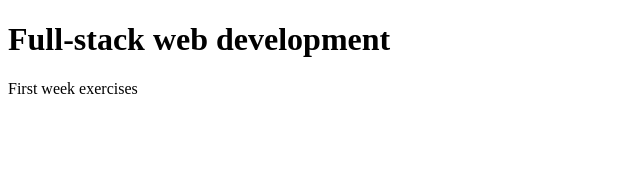
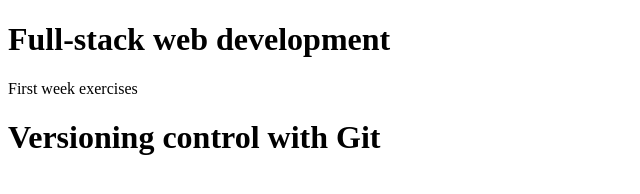
Before and after one commit to skrunic/npm-test, a plain HTML site: page index.html in a window 1280 px wide. Shown: the whole page, without its empty margins (0-640 px from the left). Drawn offline with Linux system fonts and the light colour scheme.

Commit message:
Add main container

```diff
--- a/index.html
+++ b/index.html
@@ -9,5 +9,9 @@
             <h1>Full-stack web development</h1>
             <p>First week exercises</p>
         </header>
+
+        <main>
+            <h1>Versioning control with Git</h1>
+        </main>
     </body>
 </html>
```
